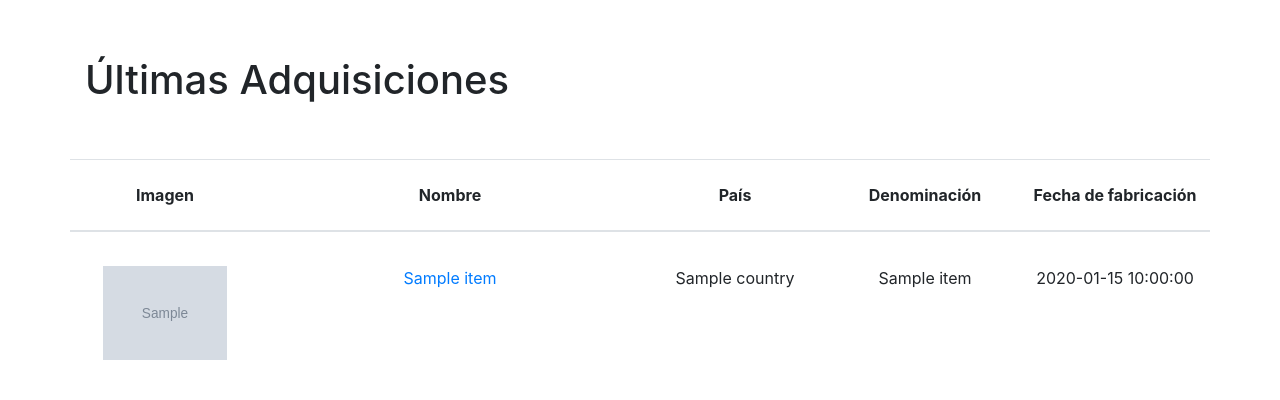
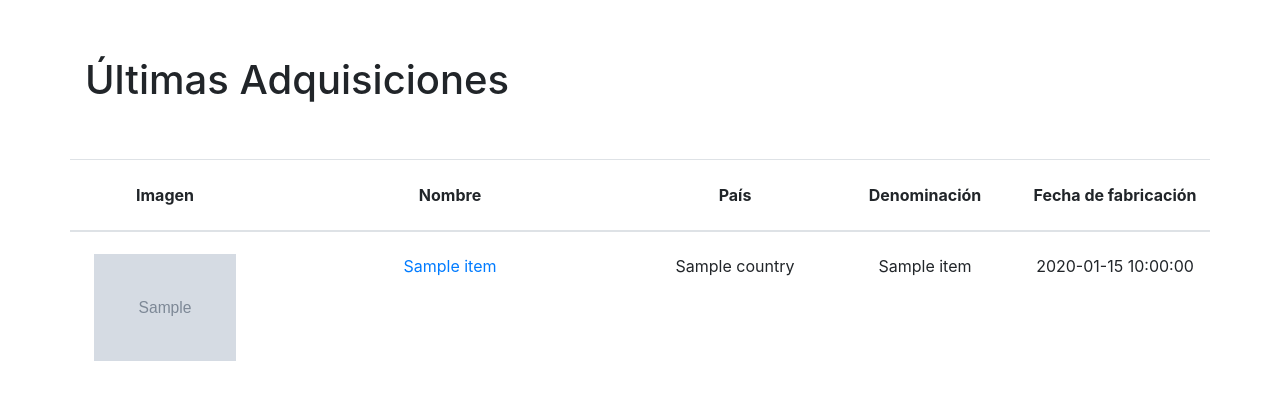
Before and after one commit to Jesus-Loranca/Coleccion-Numismatica, a Flask app: template templates/home.html in a window 1280 px wide. Shown: the part 67-467 px from the top of the page. Run offline with Flask 2, Linux system fonts and the light colour scheme; the template is opened without the code that fills it: most values are stand-ins (such as "Sample title", 1, 10 or a date in 2020); grey boxes marked "Sample" are stand-in pictures; some libraries are stand-ins or nearby versions.

Commit message:
UPDATE: Homepage table styling to more uniform

```diff
--- a/static/css/main.css
+++ b/static/css/main.css
@@ -59,7 +59,7 @@ h1 {
 
 .content .home tr td {
     text-align: center;
-    margin: 2% 0;
+    padding: 2% 0;
 }
 
 .content .item h1 {
```
